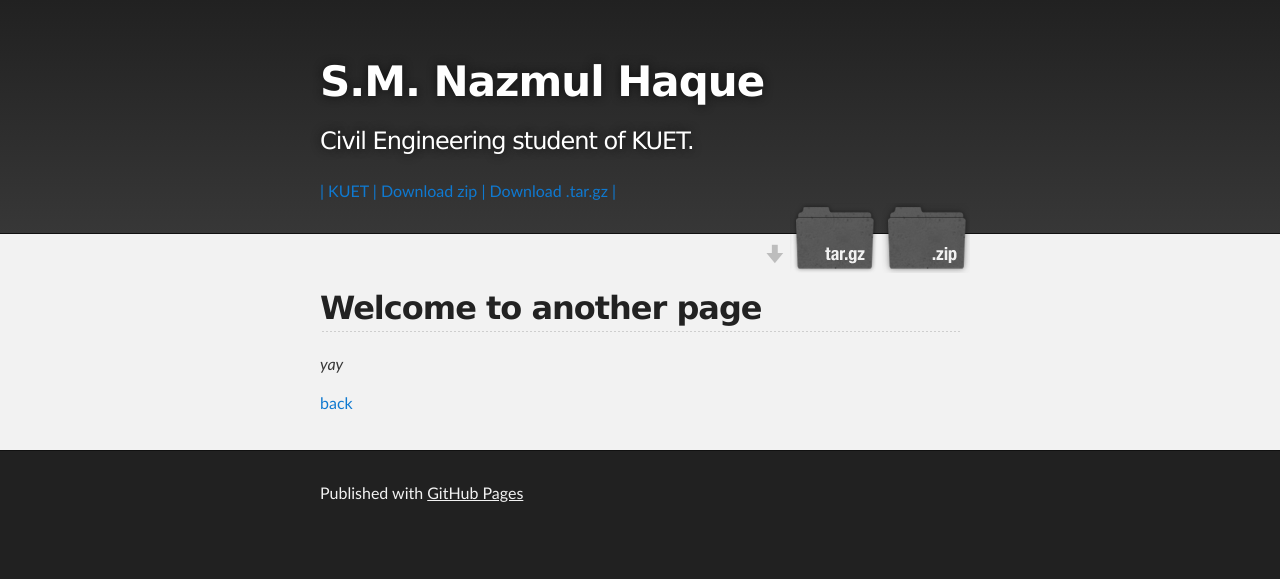
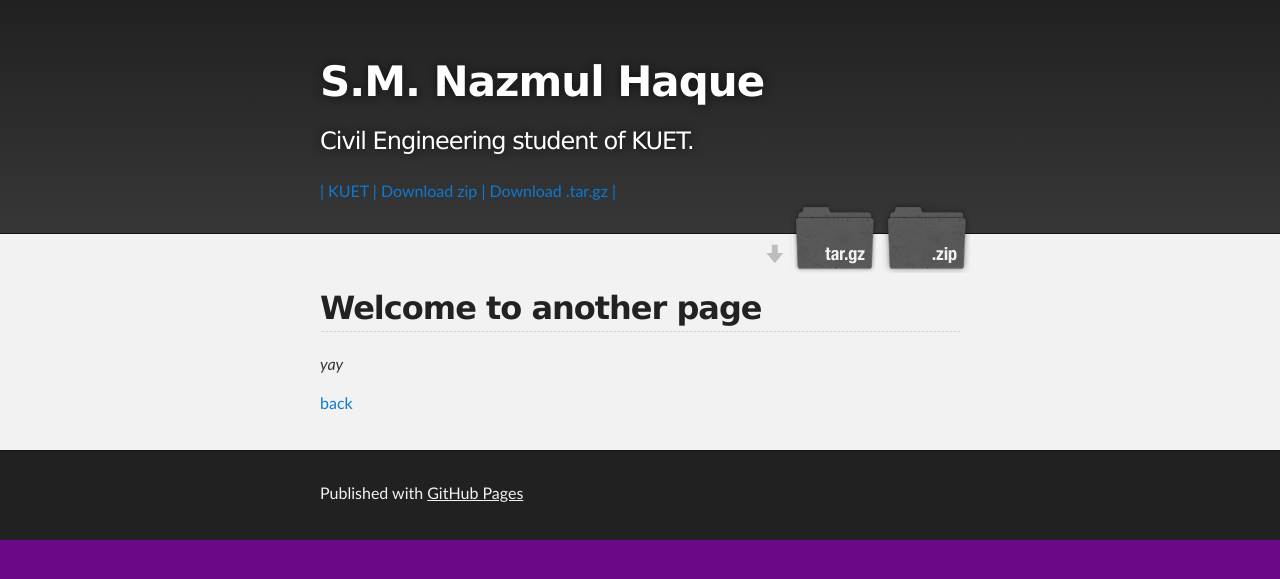
Before and after one commit to nazmul1501034/nazmul1501034.github.io, a Jekyll site: the page built from another-page.md, in a window 1280 px wide. Shown: the top 579 px of the page. Built offline with Jekyll 4.4.1, drawn with Linux system fonts in a browser that asks for light colours; our own code applies the rules of GitHub Pages for plain Markdown files.

Commit message:
color of body is changed to #6A0888

```diff
--- a/_sass/jekyll-theme-slate.scss
+++ b/_sass/jekyll-theme-slate.scss
@@ -46,7 +46,7 @@
 body {
   box-sizing: border-box;
   color:#373737;
-  background: #212121;
+  background: #6A0888;
   font-size: 16px;
   font-family: 'Myriad Pro', Calibri, Helvetica, Arial, sans-serif;
   line-height: 1.5;
```
